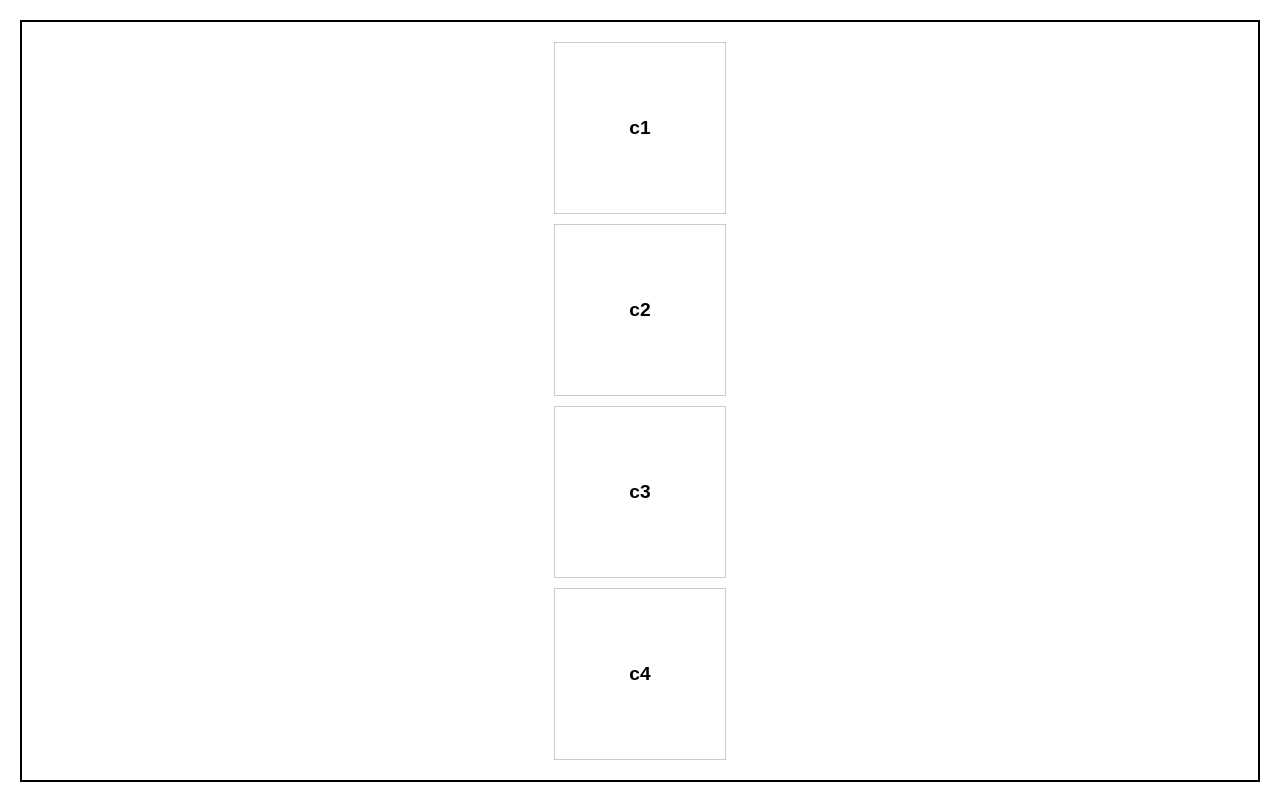
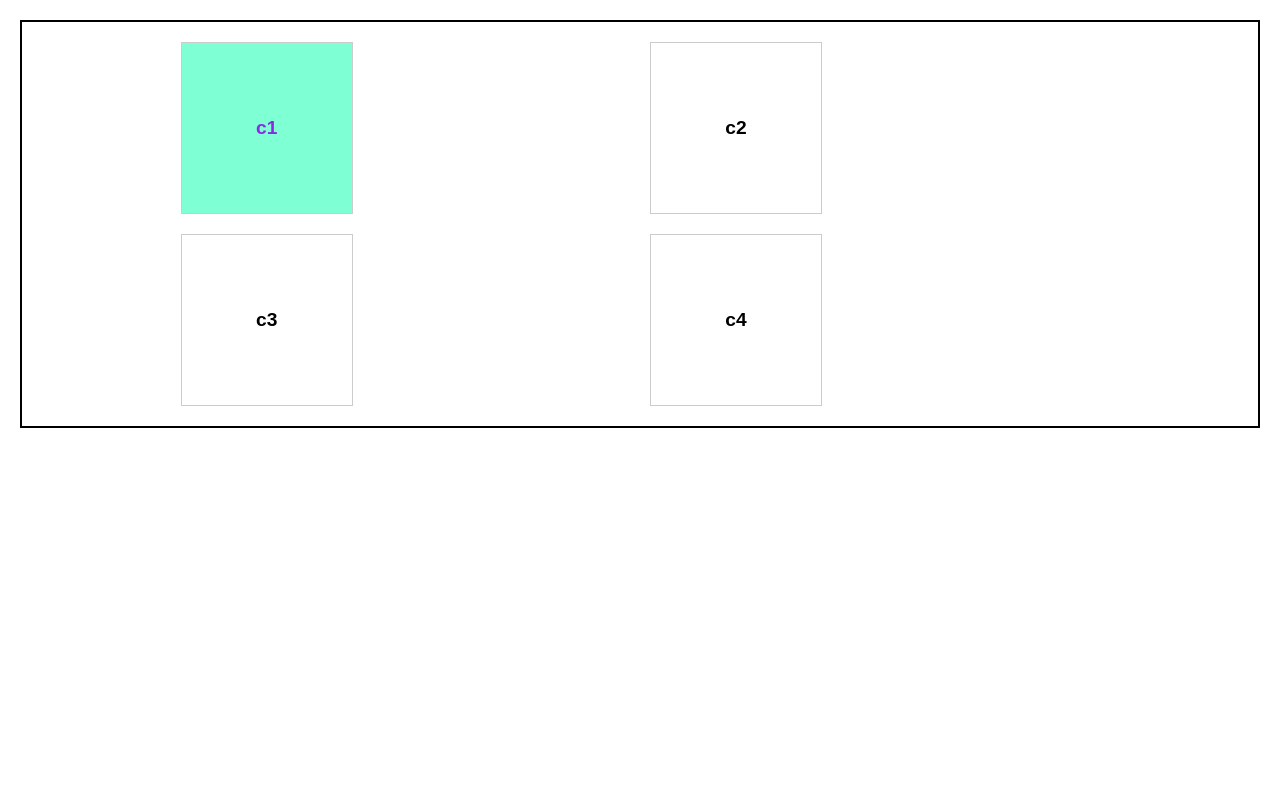
Before and after one commit to luzdarych/evaluaci-n1, a plain HTML site: page index.html in a window 1280 px wide. Drawn offline with Linux system fonts and the light colour scheme.

Commit message:
anexe grid colum y row

```diff
--- a/index.html
+++ b/index.html
@@ -1,20 +1,21 @@
 <!DOCTYPE html>
 <html lang="en">
+
 <head>
     <meta charset="UTF-8">
     <meta name="viewport" content="width=device-width, initial-scale=1.0">
     <title>Document</title>
     <link rel="stylesheet" href="style.css">
 </head>
+
 <body>
     <div class="contenedor">
-        <div class="caja">
         <div class="caja1">c1</div>
         <div class="caja2">c2</div>
         <div class="caja3">c3</div>
         <div class="caja4">c4</div>
-</div>
     </div>
 
 </body>
+
 </html>
--- a/style.css
+++ b/style.css
@@ -17,6 +17,8 @@ body {
 
     /* Opcional: Distribuir el espacio entre los elementos */
     justify-content: space-around;
+    grid-template-rows: 4, 1fr;
+    grid-template-columns: 4, 1fr;
 
 }
 
@@ -31,6 +33,12 @@ body {
     line-height: 150px; /* Para centrar el texto verticalmente */
     font-size: 1.2em;
     font-weight: bold;
+    color: blueviolet;
+    background-color: aquamarine;
+    grid-column: 1/4;
+    grid-row: 1/4;
+
+
 
 }
 .caja2 {
@@ -43,6 +51,8 @@ body {
     line-height: 150px; /* Para centrar el texto verticalmente */
     font-size: 1.2em;
     font-weight: bold;
+    grid-column: 2/4;
+    grid-row: 2/4;
 
 }
 .caja3 {
```
